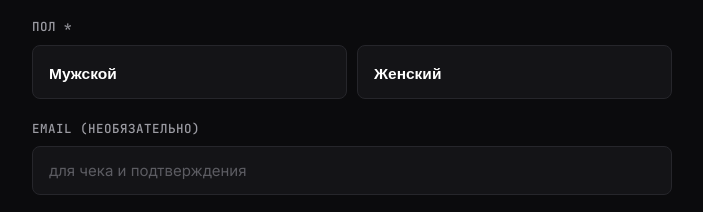
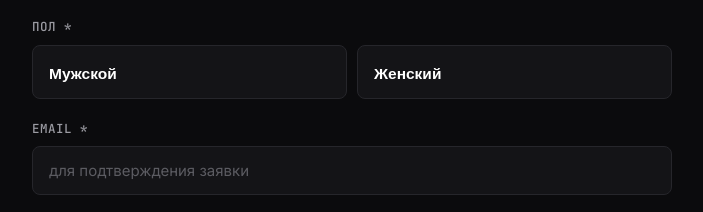
Before and after one commit to mahmudkamoun2005-cpu/booking-site, a website: page public/index.html in a window 1280 px wide. Shown: the part 3492-3704 px from the top of the page, without its empty margins (92-795 px from the left). Drawn offline with nearby package versions, Linux system fonts and the light colour scheme; no server answers.

Commit message:
Update index.html

```diff
--- a/public/index.html
+++ b/public/index.html
@@ -178,8 +178,8 @@
         </div>
       </div>
       <div class="field">
-        <label for="email">Email (необязательно)</label>
-        <input id="email" type="email" placeholder="для чека и подтверждения">
+        <label for="email">Email *</label>
+        <input id="email" type="email" required placeholder="для подтверждения заявки">
       </div>
 
       <div class="field">
@@ -233,8 +233,8 @@
           <input id="teamPhone" required placeholder="+7 900 000-00-00">
         </div>
         <div class="field">
-          <label for="teamEmail">Email (необязательно)</label>
-          <input id="teamEmail" type="email" placeholder="для подтверждения">
+          <label for="teamEmail">Email *</label>
+          <input id="teamEmail" type="email" required placeholder="для подтверждения заявки">
         </div>
       </div>
 
```
